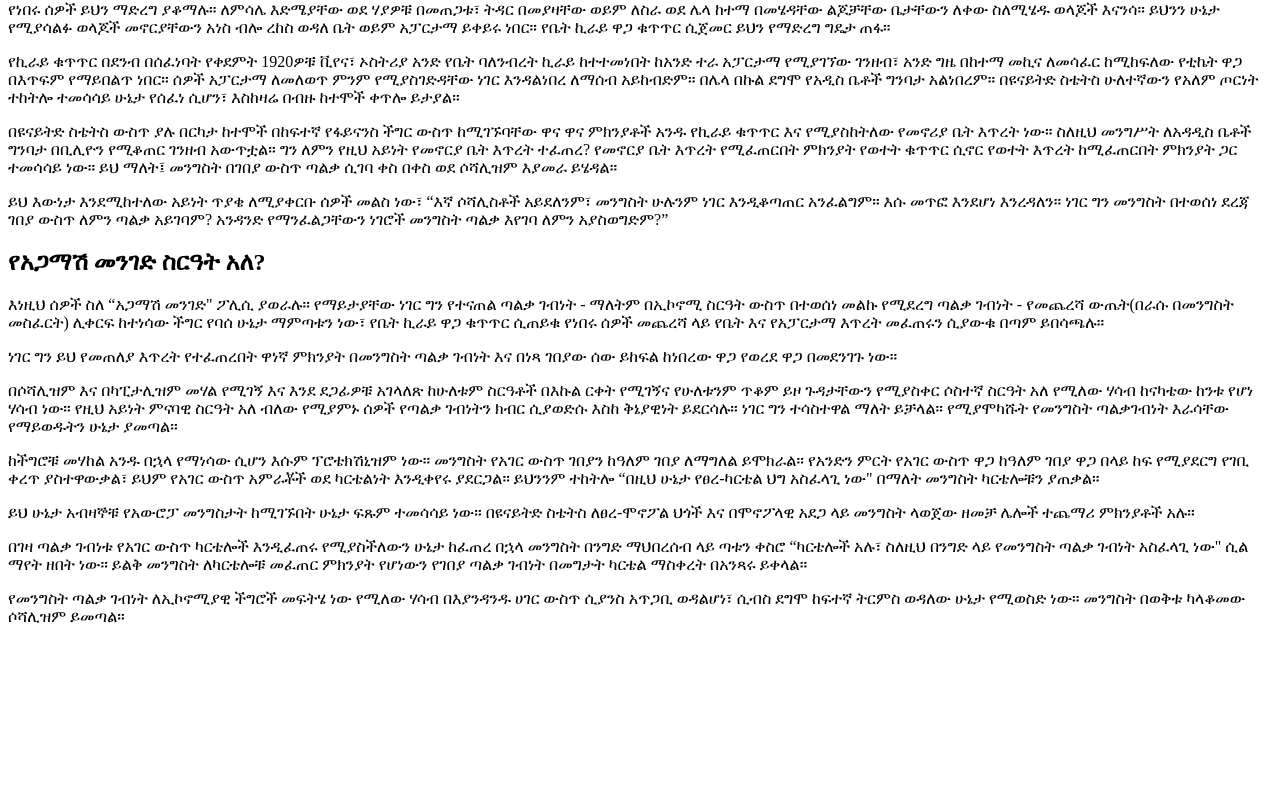
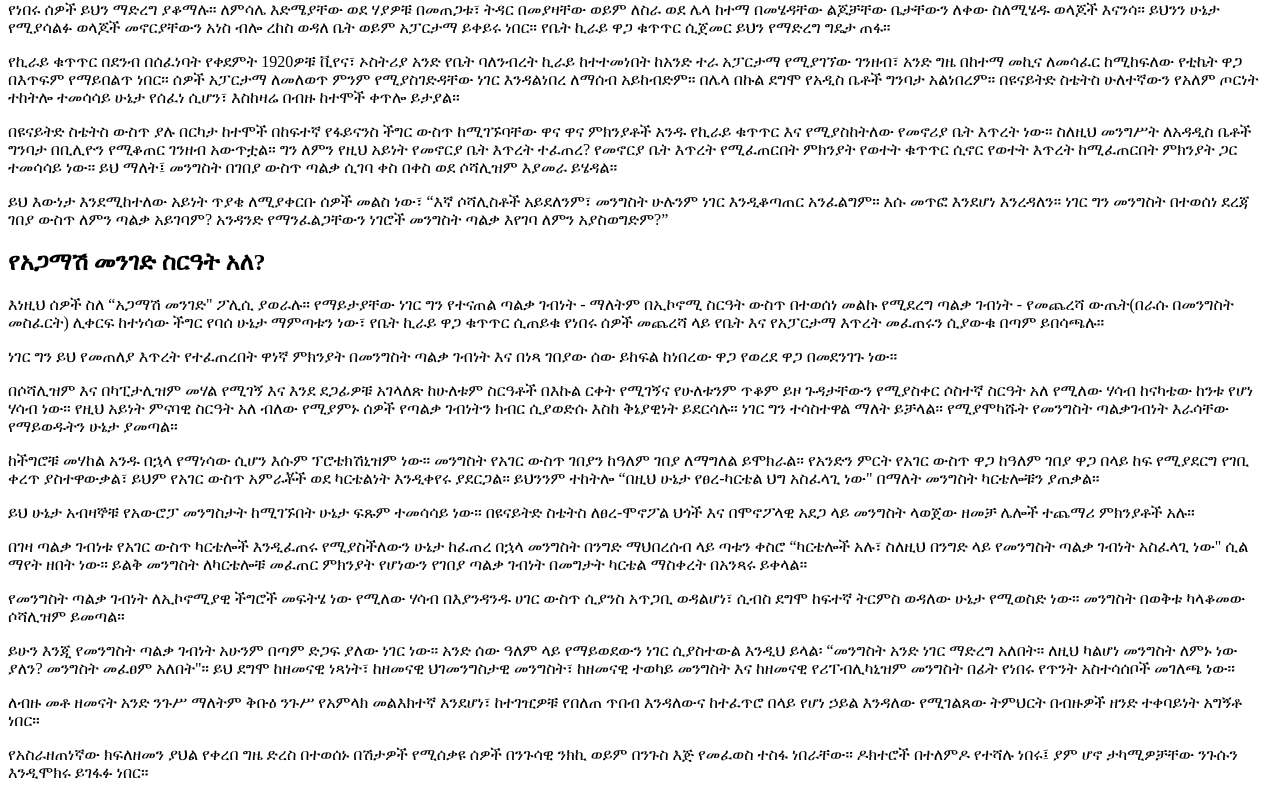
Before and after one commit to mickykebe/book-economic-policy-thoughts-for-today-and-tomorrow, a Next.js app: page /interventionism in a window 1280 px wide. Shown: the part 3145-3943 px from the top of the page. Before the commit the page ends 3787 px from the top, so only its background shows below. Built offline with nearby package versions, Linux system fonts and the light colour scheme.

Commit message:
interventionism wip

```diff
--- a/pages/interventionism.mdx
+++ b/pages/interventionism.mdx
@@ -119,3 +119,9 @@
 በገዛ ጣልቃ ገብነቱ የአገር ውስጥ ካርቴሎች እንዲፈጠሩ የሚያስችለውን ሁኔታ ከፈጠረ በኋላ መንግስት በንግድ ማህበረሰብ ላይ ጣቱን ቀስሮ “ካርቴሎች አሉ፣ ስለዚህ በንግድ ላይ የመንግስት ጣልቃ ገብነት አስፈላጊ ነው" ሲል ማየት ዘበት ነው። ይልቅ መንግስት ለካርቴሎቹ መፈጠር ምክንያት የሆነውን የገበያ ጣልቃ ገብነት በመግታት ካርቴል ማስቀረት በአንጻሩ ይቀላል።
 
 የመንግስት ጣልቃ ገብነት ለኢኮኖሚያዊ ችግሮች መፍትሄ ነው የሚለው ሃሳብ በእያንዳንዱ ሀገር ውስጥ ሲያንስ አጥጋቢ ወዳልሆነ፣ ሲብስ ደግሞ ከፍተኛ ትርምስ ወዳለው ሁኔታ የሚወስድ ነው። መንግስት በወቅቱ ካላቆመው ሶሻሊዝም ይመጣል።
+
+ይሁን እንጂ የመንግስት ጣልቃ ገብነት አሁንም በጣም ድጋፍ ያለው ነገር ነው። አንድ ሰው ዓለም ላይ የማይወደውን ነገር ሲያስተውል እንዲህ ይላል፡ “መንግስት አንድ ነገር ማድረግ አለበት። ለዚህ ካልሆነ መንግስት ለምኑ ነው ያለን? መንግስት መፈፀም አለበት"። ይህ ደግሞ ከዘመናዊ ነጻነት፣ ከዘመናዊ ህገመንግስታዊ መንግስት፣ ከዘመናዊ ተወካይ መንግስት እና ከዘመናዊ የሪፐብሊካኒዝም መንግስት በፊት የነበሩ የጥንት አስተሳሰቦች መገለጫ ነው።
+
+ለብዙ መቶ ዘመናት አንድ ንጉሥ ማለትም ቅቡዕ ንጉሥ የአምላክ መልእክተኛ እንደሆነ፣ ከተገዢዎቹ የበለጠ ጥበብ እንዳለውና ከተፈጥሮ በላይ የሆነ ኃይል እንዳለው የሚገልጸው ትምህርት በብዙዎች ዘንድ ተቀባይነት አግኝቶ ነበር።
+
+የአስራዘጠነኛው ክፍለዘመን ያህል የቀረበ ግዜ ድረስ በተወሰኑ በሽታዎች የሚሰቃዩ ሰዎች በንጉሳዊ ንክኪ ወይም በንጉስ እጅ የመፈወስ ተስፋ ነበራቸው። ዶክተሮች በተለምዶ የተሻሉ ነበሩ፤ ያም ሆኖ ታካሚዎቻቸው ንጉሱን እንዲሞክሩ ይገፋፉ ነበር።
```
